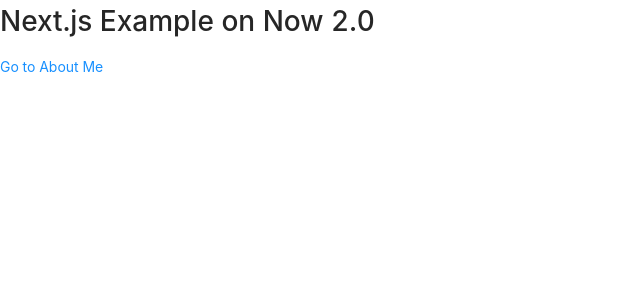
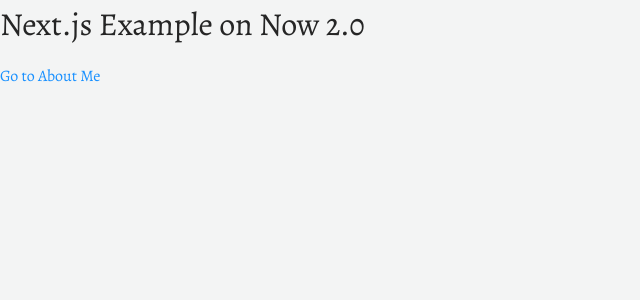
Before and after one commit to TallerWebSolutions/next-on-drupal, a Next.js app: page / in a window 1280 px wide. Shown: the top 300 px of the page, without its empty margins (0-640 px from the left). Built offline with nearby package versions, Linux system fonts and the light colour scheme.

Commit message:
feat: added global styles and initiated styleguide

```diff
--- a/pages/_app.js
+++ b/pages/_app.js
@@ -1,7 +1,25 @@
 import App, { Container } from 'next/app'
+import Head from 'next/head'
+import { createGlobalStyle } from 'styled-components'
 
 // import global antd styles
 import 'antd/dist/antd.min.css'
+
+import { colors } from '@src/styleguide'
+
+const GlobalStyle = createGlobalStyle`
+  @import url('https://fonts.googleapis.com/css?family=Alegreya:400,700');
+  @import url('https://fonts.googleapis.com/css?family=Roboto+Slab:400,700');
+
+  div#__next, html, body  {
+    margin: 0;
+    color: ${colors.text};
+    background-color: ${colors.background};
+    font-size: 16px;
+    font-family: 'Alegreya', 'aleo', Georgia, 'Times New Roman', Times,
+      Georgia, 'DejaVu Serif', serif;
+  }
+`
 
 export default class MyApp extends App {
   // static async getInitialProps ({ Component, router, ctx }) {
@@ -19,6 +37,10 @@
 
     return (
       <Container>
+        <GlobalStyle />
+        <Head>
+          <title>Taller Dashboard</title>
+        </Head>
         <Component { ...pageProps } />
       </Container>
     )
--- /dev/null
+++ b/src/styleguide/colors.js
@@ -0,0 +1,16 @@
+/**
+ * Color library
+ */
+
+// descriptive
+export const black = '#29292F'
+export const grey = '#40454a'
+export const red = '#e9515d'
+export const ice = '#f3f4f4'
+
+// semantic
+export const primary = red
+
+// functional
+export const text = grey
+export const background = ice
--- /dev/null
+++ b/src/styleguide/index.js
@@ -0,0 +1,3 @@
+import * as colors from './colors'
+
+export { colors }
```
